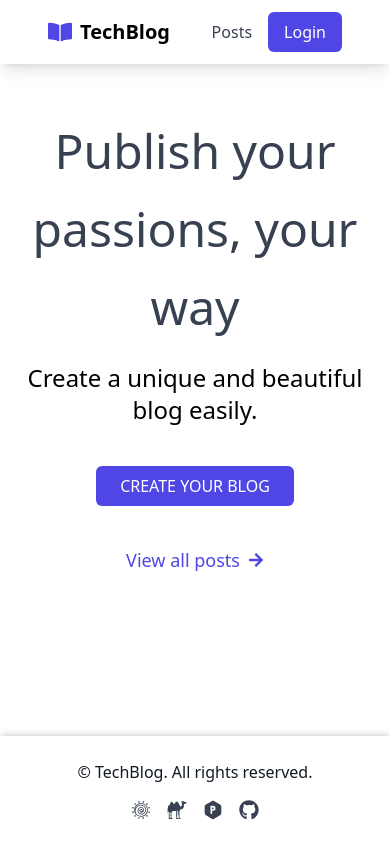
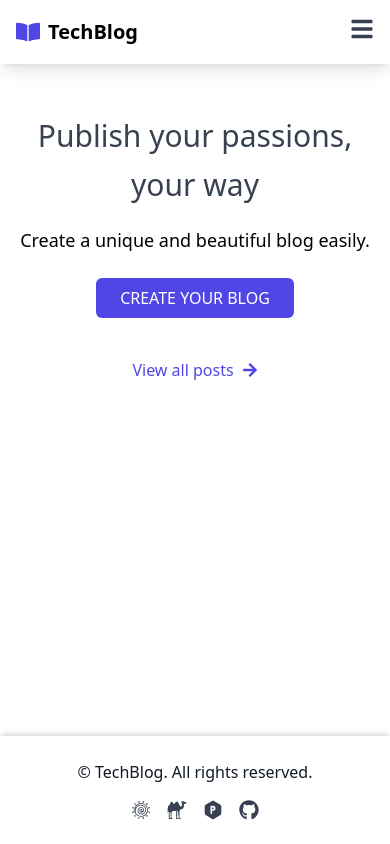
Before and after one commit to Kamleshsaini1118/TechBlog, a React (Vite) app in the folder Frontend/blog/: page / in a window 390 px wide. Built offline with nearby package versions, Linux system fonts and the light colour scheme.

Commit message:
change in style for responsive

```diff
--- a/Frontend/blog/src/Pages/Home.jsx
+++ b/Frontend/blog/src/Pages/Home.jsx
@@ -76,6 +76,78 @@ const Home = () => {
     }, 1000);
   };
 
+  // return (
+  //   <>
+  //     {loading ? (
+  //       <div className="flex items-center justify-center min-h-screen">
+  //         <div className="h-16 w-16 border-8 border-indigo-200 border-t-indigo-600 rounded-full animate-spin"></div>
+  //       </div>
+  //     ) : (
+  //       <>
+  //         <section className="flex flex-col items-center justify-center mt-12">
+  //           {isLoggedIn ? (
+  //             <div className=" items-center justify-center gap-8 mx-10 my-8">
+  //               <h1 className="text-4xl text-gray-700 font-bold mb-5 text-center">Your Blog Posts</h1>
+  //               <div className='flex items-center justify-center'>
+  //                 <div className="w-96 border-t border-gray-400 mb-8 mx-4 "></div>
+  //                 <FaStar className='h-5 w-5 mb-8' />
+  //                 <div className="w-96 border-t border-gray-400 mb-8 mx-4 "></div>
+  //               </div>
+  //                 <div className='grid grid-cols-1 sm:grid-cols-2 lg:grid-cols-3 gap-8 mt-8'>
+  //                   {userPosts.length > 0 ? (
+  //                     userPosts.map((post) => (
+  //                       <PostCard key={post._id} post={post} />
+  //                     ))
+  //                   ) : (
+  //                     <p className="text-center text-gray-500">You haven't created any posts yet.</p>
+  //                   )}
+  //                 </div>
+  //             </div>
+  //           ) : (
+  //             <>
+  //               <div className="text-5xl text-gray-700 font-light leading-relaxed text-center">
+  //                 <h1>Publish your passions, your way</h1>
+  //               </div>
+  //               <div className="text-2xl mt-4 text-center">
+  //                 <p>Create a unique and beautiful blog easily.</p>
+  //               </div>
+  //               <div className="m-10">
+  //                 <button
+  //                   onClick={handleClick}
+  //                   className="bg-indigo-600 text-white px-6 py-2 rounded-md hover:bg-indigo-700"
+  //                 >
+  //                   CREATE YOUR BLOG
+  //                 </button>
+  //               </div>
+  //             </>
+  //           )}
+  //         </section>
+
+  //         {/* Second Section with PostCard for logged-in user */}
+  //         {/* <section className="items-center justify-center grid grid-cols-1 md:grid-cols-2 lg:grid-cols-3 gap-8 mx-10 my-14">
+  //           {userPosts.length > 0 ? (
+  //             userPosts.map((post) => (
+  //               <PostCard key={post._id} post={post} />
+  //             ))
+  //           ) : (
+  //             <div className="text-center text-gray-500">No posts to display.</div>
+  //           )}
+  //         </section> */}
+
+  //         <div className="text-center mb-10">
+  //           <Link
+  //             to="/posts"
+  //             className="inline-flex items-center space-x-2 text-indigo-600 transition duration-75 hover:text-indigo-800 text-lg hover:scale-105"
+  //           >
+  //             <span>View all posts</span>
+  //             <FaArrowRight className="h-4 w-4" />
+  //           </Link>
+  //         </div>
+  //       </>
+  //     )}
+  //   </>
+  // );
+
   return (
     <>
       {loading ? (
@@ -84,37 +156,43 @@ const Home = () => {
         </div>
       ) : (
         <>
-          <section className="flex flex-col items-center justify-center mt-12">
+          <section className="flex flex-col items-center justify-center mt-12 px-4 md:px-8">
             {isLoggedIn ? (
-              <div className=" items-center justify-center gap-8 mx-10 my-8">
-                <h1 className="text-4xl text-gray-700 font-bold mb-5 text-center">Your Blog Posts</h1>
-                <div className='flex items-center justify-center'>
-                  <div className="w-96 border-t border-gray-400 mb-8 mx-4 "></div>
-                  <FaStar className='h-5 w-5 mb-8' />
-                  <div className="w-96 border-t border-gray-400 mb-8 mx-4 "></div>
+              <div className="flex flex-col items-center justify-center gap-8 mx-auto my-8 w-full max-w-7xl">
+                <h1 className="text-3xl md:text-4xl text-gray-700 font-bold mb-5 text-center">
+                  Your Blog Posts
+                </h1>
+                {/* Line and Star Section */}
+                <div className="flex items-center justify-center">
+                  <div className="w-40 md:w-96 border-t border-gray-400 mb-8 mx-4"></div> {/* Line size adjusts for smaller screens */}
+                  <FaStar className="h-5 w-5 mb-8 text-gray-600" /> {/* Star remains the same size */}
+                  <div className="w-40 md:w-96 border-t border-gray-400 mb-8 mx-4"></div>
                 </div>
-                  <div className='grid grid-cols-1 sm:grid-cols-2 lg:grid-cols-3 gap-8 mt-8'>
+                {/* Post Grid */}
+                <div className="grid grid-cols-1 sm:grid-cols-2 lg:grid-cols-3 gap-6 md:gap-8 w-full">
                   {userPosts.length > 0 ? (
                     userPosts.map((post) => (
                       <PostCard key={post._id} post={post} />
                     ))
                   ) : (
-                      <p className="text-center text-gray-500">You haven't created any posts yet.</p>
+                    <p className="text-center text-gray-500">
+                      You haven't created any posts yet.
+                    </p>
                   )}
                 </div>
               </div>
             ) : (
               <>
-                <div className="text-5xl text-gray-700 font-light leading-relaxed text-center">
+                <div className="text-3xl md:text-5xl text-gray-700 font-light leading-relaxed text-center px-2">
                   <h1>Publish your passions, your way</h1>
                 </div>
-                <div className="text-2xl mt-4 text-center">
+                <div className="text-lg md:text-2xl mt-4 text-center">
                   <p>Create a unique and beautiful blog easily.</p>
                 </div>
-                <div className="m-10">
+                <div className="mt-6 md:mt-10">
                   <button
                     onClick={handleClick}
-                    className="bg-indigo-600 text-white px-6 py-2 rounded-md hover:bg-indigo-700"
+                    className="bg-indigo-600 text-white px-6 py-2 rounded-md hover:bg-indigo-700 transition-transform transform hover:scale-105"
                   >
                     CREATE YOUR BLOG
                   </button>
@@ -123,21 +201,10 @@ const Home = () => {
             )}
           </section>
 
-          {/* Second Section with PostCard for logged-in user */}
-          {/* <section className="items-center justify-center grid grid-cols-1 md:grid-cols-2 lg:grid-cols-3 gap-8 mx-10 my-14">
-            {userPosts.length > 0 ? (
-              userPosts.map((post) => (
-                <PostCard key={post._id} post={post} />
-              ))
-            ) : (
-              <div className="text-center text-gray-500">No posts to display.</div>
-            )}
-          </section> */}
-
           <div className="text-center mb-10">
             <Link
               to="/posts"
-              className="inline-flex items-center space-x-2 text-indigo-600 transition duration-75 hover:text-indigo-800 text-lg hover:scale-105"
+              className="inline-flex items-center space-x-2 text-indigo-600 transition duration-75 hover:text-indigo-800 text-base md:text-lg hover:scale-105 mt-10"
             >
               <span>View all posts</span>
               <FaArrowRight className="h-4 w-4" />
@@ -147,6 +214,7 @@ const Home = () => {
       )}
     </>
   );
+
 };
 
 export default Home;
--- a/Frontend/blog/src/components/Navbar.jsx
+++ b/Frontend/blog/src/components/Navbar.jsx
@@ -1,9 +1,10 @@
 import React, { useEffect, useState } from "react";
 import { Link, useNavigate } from "react-router-dom";
-import { FaPen, FaBookOpen, FaUserCircle } from "react-icons/fa";
+import { FaPen, FaBookOpen, FaUserCircle, FaBars, FaTimes } from "react-icons/fa";
 
 const Navbar = () => {
   const [currentUser, setCurrentUser] = useState(null); // State to track logged-in user
+  const [isOpen, setIsOpen] = useState(false); // Manage hamburger menu state
   const navigate = useNavigate();
 
   // Check if the user is logged in when the component mounts
@@ -12,11 +13,74 @@ const Navbar = () => {
     setCurrentUser(user);
   }, []);
 
+  const toggleMenu = () => {
+    setIsOpen(!isOpen);
+  };
+
+  // return (
+  //   <nav className="bg-white shadow-lg">
+  //     <div className="container mx-auto px-4 flex justify-between">
+  //       {/* Logo Section */}
+  //       <div className="flex items-center h-16 ml-8">
+  //         <Link
+  //           to="/home"
+  //           className="flex items-center space-x-2 transition duration-100 transform hover:scale-105"
+  //         >
+  //           <FaBookOpen className="h-6 w-6 text-indigo-600" />
+  //           <span className="font-bold text-xl">TechBlog</span>
+  //         </Link>
+  //       </div>
+
+  //       {/* Navbar Links */}
+  //       <div className="flex items-center space-x-4 mr-8">
+  //         {/* Posts Link */}
+  //         <Link
+  //           to="/posts"
+  //           className="text-gray-700 transition duration-100 transform hover:text-indigo-700 hover:scale-105"
+  //         >
+  //           Posts
+  //         </Link>
+
+  //         {/* Conditionally Render Links */}
+  //         {currentUser ? (
+  //           <>
+  //             {/* Write Link */}
+  //             <Link
+  //               to="/write"
+  //               className="flex items-center gap-2 text-gray-700 transition duration-100 transform hover:text-indigo-700 hover:scale-105"
+  //             >
+  //               <FaPen className="h-4 w-3.5" />
+  //               Write
+  //             </Link>
+
+  //             {/* Profile Link */}
+  //             <Link
+  //               to="/profile"
+  //               className="flex items-center space-x-1 text-gray-600 hover:text-indigo-600"
+  //             >
+  //               <FaUserCircle className="h-5 w-5" />
+  //               <span>{currentUser.username}</span>
+  //             </Link>
+  //           </>
+  //         ) : (
+  //           // Login Button
+  //           <button
+  //             onClick={() => navigate("/login")}
+  //             className="bg-indigo-600 text-white px-4 py-2 rounded-md hover:bg-indigo-700"
+  //           >
+  //             Login
+  //           </button>
+  //         )}
+  //       </div>
+  //     </div>
+  //   </nav>
+  // );
+
   return (
     <nav className="bg-white shadow-lg">
-      <div className="container mx-auto px-4 flex justify-between">
+      <div className="container mx-auto px-4 flex justify-between items-center h-16">
         {/* Logo Section */}
-        <div className="flex items-center h-16 ml-8">
+        <div className="flex items-center">
           <Link
             to="/home"
             className="flex items-center space-x-2 transition duration-100 transform hover:scale-105"
@@ -26,20 +90,16 @@ const Navbar = () => {
           </Link>
         </div>
 
-        {/* Navbar Links */}
-        <div className="flex items-center space-x-4 mr-8">
-          {/* Posts Link */}
+        {/* Desktop Navbar Links */}
+        <div className="hidden md:flex items-center space-x-4">
           <Link
             to="/posts"
             className="text-gray-700 transition duration-100 transform hover:text-indigo-700 hover:scale-105"
           >
             Posts
           </Link>
-
-          {/* Conditionally Render Links */}
           {currentUser ? (
             <>
-              {/* Write Link */}
               <Link
                 to="/write"
                 className="flex items-center gap-2 text-gray-700 transition duration-100 transform hover:text-indigo-700 hover:scale-105"
@@ -47,8 +107,6 @@ const Navbar = () => {
                 <FaPen className="h-4 w-3.5" />
                 Write
               </Link>
-
-              {/* Profile Link */}
               <Link
                 to="/profile"
                 className="flex items-center space-x-1 text-gray-600 hover:text-indigo-600"
@@ -58,7 +116,6 @@ const Navbar = () => {
               </Link>
             </>
           ) : (
-            // Login Button
             <button
               onClick={() => navigate("/login")}
               className="bg-indigo-600 text-white px-4 py-2 rounded-md hover:bg-indigo-700"
@@ -67,9 +124,65 @@ const Navbar = () => {
             </button>
           )}
         </div>
+
+        {/* Hamburger Menu for Mobile */}
+        <div className="md:hidden">
+          <button
+            onClick={toggleMenu}
+            className="text-gray-700 hover:text-indigo-700 focus:outline-none"
+          >
+            {isOpen ? <FaTimes className="h-6 w-6" /> : <FaBars className="h-6 w-6" />}
+          </button>
+        </div>
       </div>
+
+      {/* Mobile Menu Dropdown */}
+      {isOpen && (
+        <div className="md:hidden bg-white shadow-md">
+          <div className="flex flex-col items-center space-y-4 py-4">
+            <Link
+              to="/posts"
+              onClick={toggleMenu}
+              className="text-gray-700 transition duration-100 hover:text-indigo-700"
+            >
+              Posts
+            </Link>
+            {currentUser ? (
+              <>
+                <Link
+                  to="/write"
+                  onClick={toggleMenu}
+                  className="flex items-center gap-2 text-gray-700 transition duration-100 hover:text-indigo-700"
+                >
+                  <FaPen className="h-4 w-3.5" />
+                  Write
+                </Link>
+                <Link
+                  to="/profile"
+                  onClick={toggleMenu}
+                  className="flex items-center space-x-1 text-gray-600 hover:text-indigo-600"
+                >
+                  <FaUserCircle className="h-5 w-5" />
+                  <span>{currentUser.username}</span>
+                </Link>
+              </>
+            ) : (
+              <button
+                onClick={() => {
+                  toggleMenu();
+                  navigate("/login");
+                }}
+                className="bg-indigo-600 text-white px-4 py-2 rounded-md hover:bg-indigo-700"
+              >
+                Login
+              </button>
+            )}
+          </div>
+        </div>
+      )}
     </nav>
   );
+
 };
 
 export default Navbar;
```
Also changed, not shown: 1 other file (tests, documents, lock files or other folders). Lines whose indentation alone changed are shown as unchanged.
